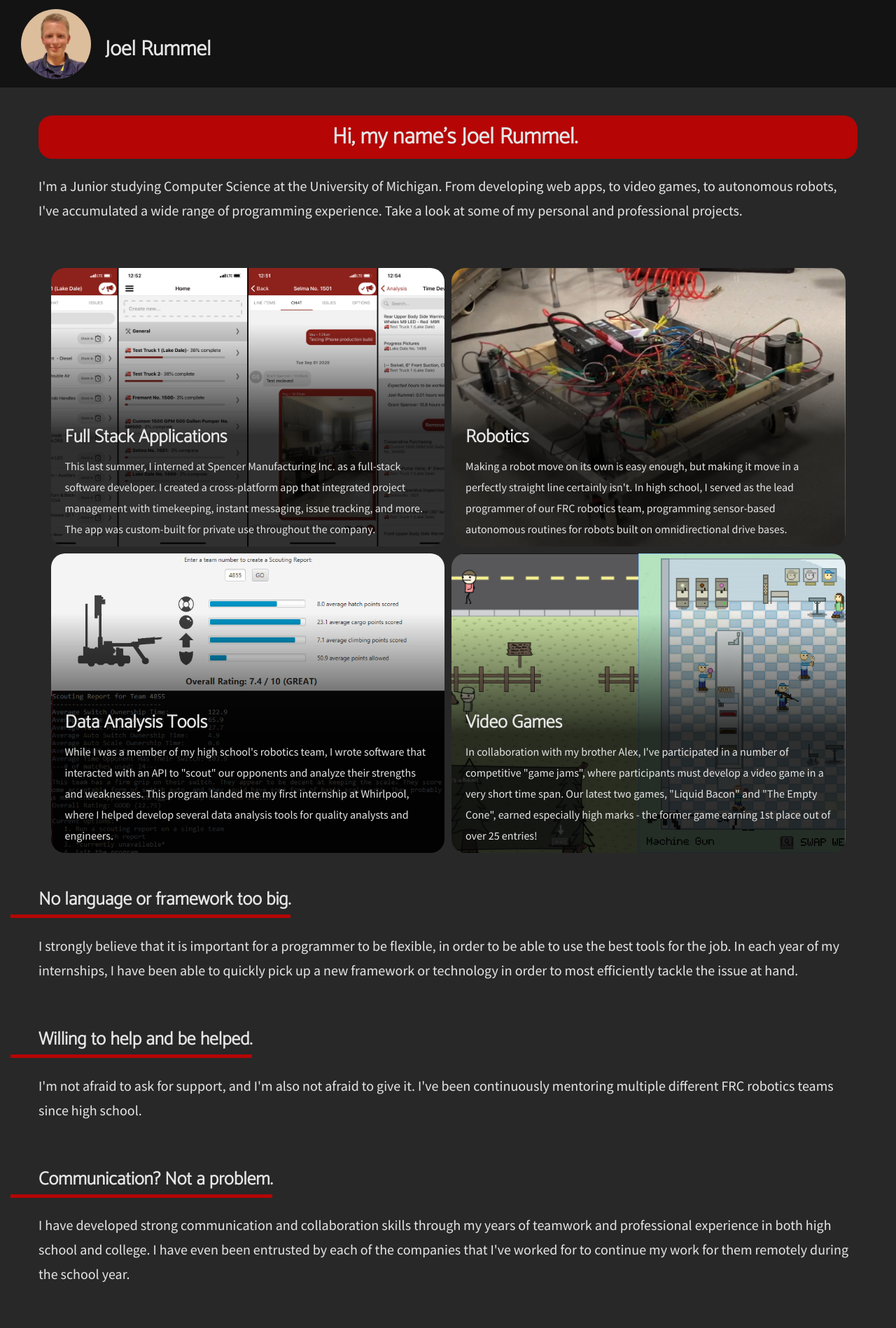
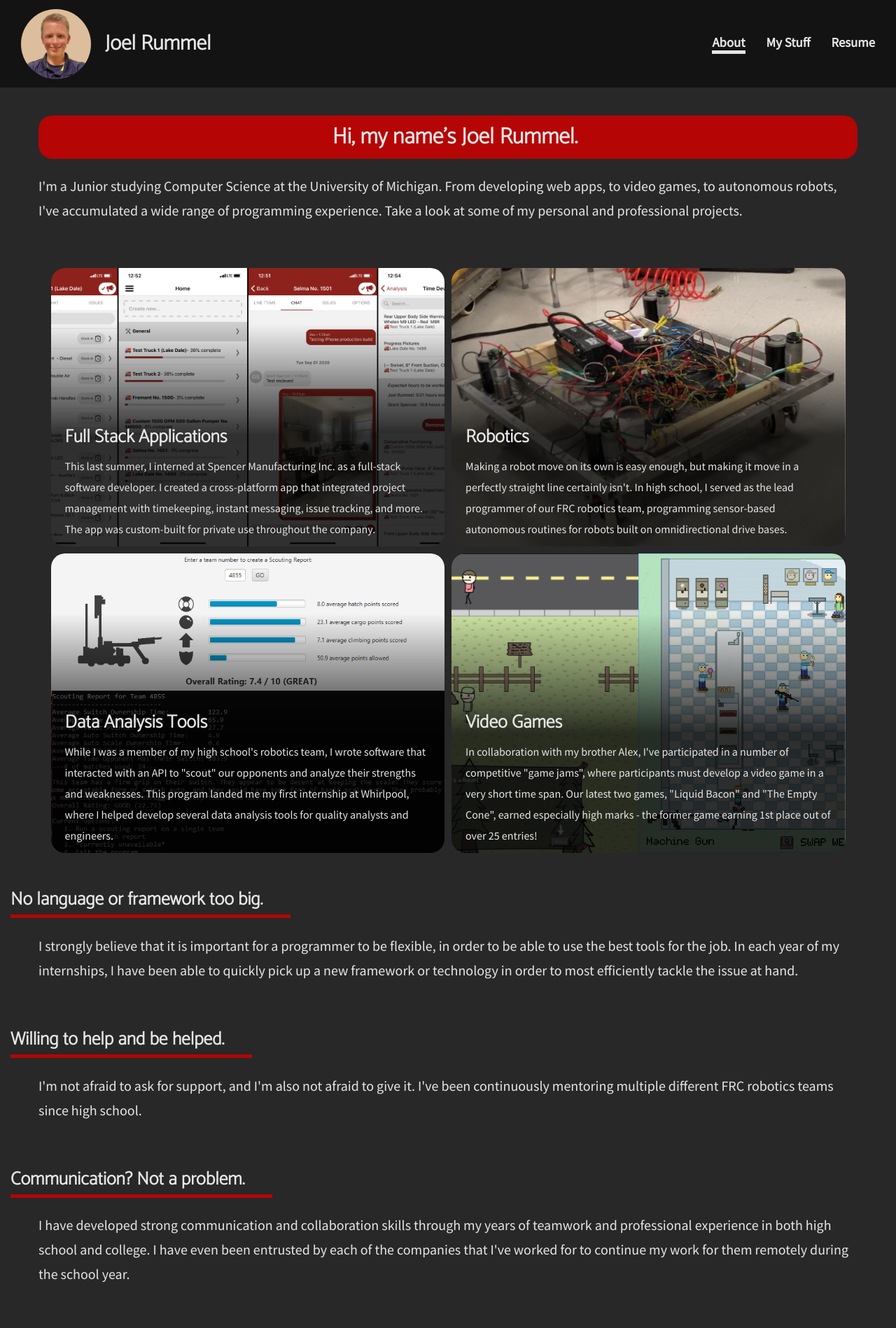
Before and after one commit to JoelRummel/joelrummel.net, a PHP site: page /index.php in a window 1280 px wide. Shown: the whole page at 70% size. Run offline with PHP 8.4, Linux system fonts and the light colour scheme.

Commit message:
added tabs

```diff
--- a/init.php
+++ b/init.php
@@ -1,3 +1,5 @@
+<?php $page = basename($_SERVER["SCRIPT_FILENAME"], '.php'); ?>
+
 <!DOCTYPE html>
 <html>
 
@@ -13,5 +15,16 @@
 		<a href="/" style="text-decoration: none">
 			<h2>Joel Rummel</h2>
 		</a>
+		<div id="NavBar">
+			<a class="<?php echo ($page == "/" || $page == "index") ? "NavTabCurrent" : "NavTab" ?>" href="/">
+				<h3>About</h3>
+			</a>
+			<a class="<?php echo ($page != "/" && $page != "index") ? "NavTabCurrent" : "NavTab" ?>" href="#">
+				<h3>My Stuff</h3>
+			</a>
+			<a class="<?php echo ($page == "resume") ? "NavTabCurrent" : "NavTab" ?>" href="#">
+				<h3>Resume</h3>
+			</a>
+		</div>
 	</div>
 	<div id="Content">
--- a/style.css
+++ b/style.css
@@ -25,15 +25,27 @@ body {
 	left: 0;
 }
 #Header h2 {
+	margin-top: 0px;
+	margin-bottom: 0px;
 	margin-left: 20px;
 	font-size: 30px;
 }
 #NavBar {
 	margin-left: auto;
 	margin-right: 30px;
+	display: flex;
+	flex-direction: row;
 }
-.NavTab {
+.NavTabCurrent {
+	border-bottom: 5px solid #e6e6e6;
+}
+.NavTab, .NavTabCurrent {
 	display: inline;
+	margin-left: 30px;
+	text-decoration: none;
+}
+.NavTab h3, .NavTabCurrent h3 {
+	margin: 0px;
 }
 .NavTab:after {
 	display: block;
@@ -77,7 +89,7 @@ h2 {
 .SectionHeader {
 	display: table; /* keep the background color wrapped tight */
 	border-bottom: 5px solid #B50505;
-	padding-left: 40px;
+	padding-right: 40px;
 	padding-bottom: 0px;
 }
 .BlurbBody {
```
